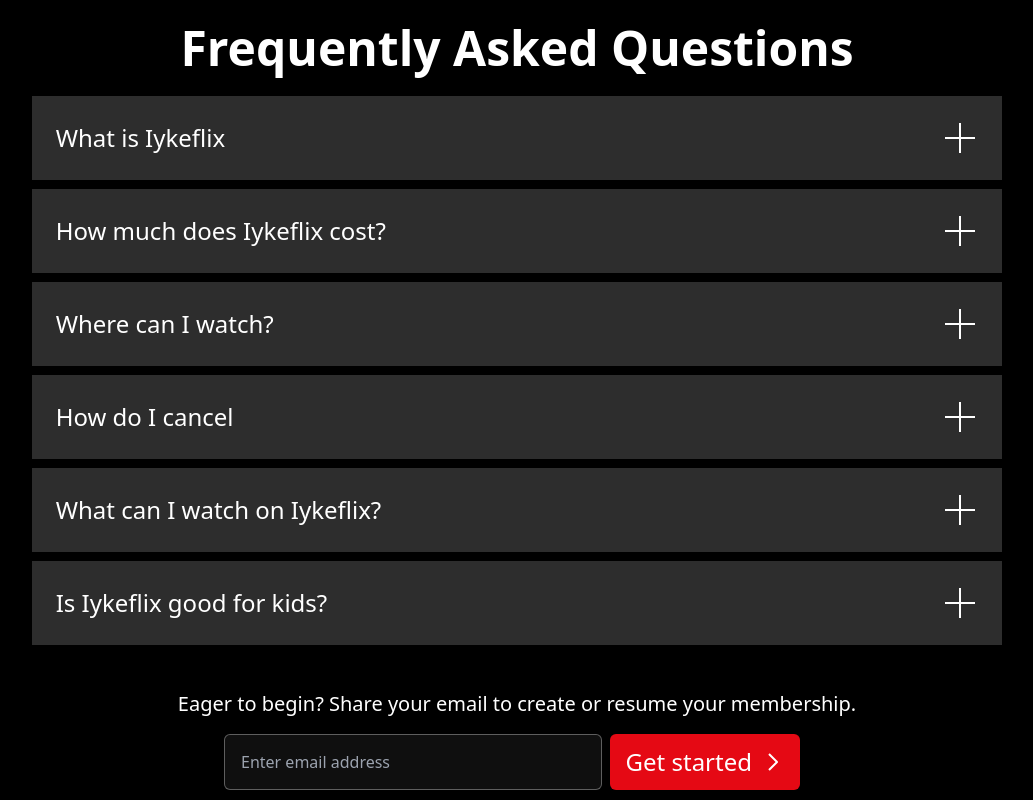
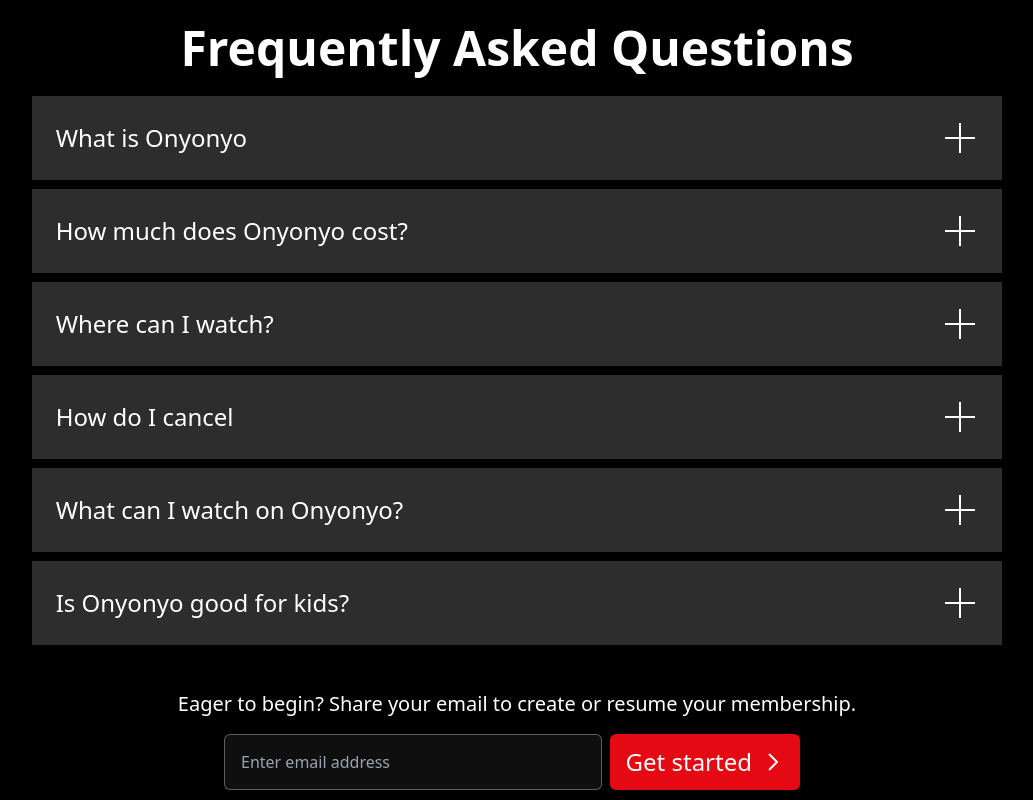
Before and after one commit to ikembakwem/myflix, a Next.js app: page / in a window 1280 px wide. Shown: the part 4000-4800 px from the top of the page, without its empty margins (123-1156 px from the left). Built offline with nearby package versions, Linux system fonts and the light colour scheme.

Commit message:
Add final copy to FAQs, footer sections

```diff
--- a/components/faq-section.tsx
+++ b/components/faq-section.tsx
@@ -3,34 +3,34 @@
 
 const faqData: DropdownData[] = [
   {
-    title: "What is Iykeflix",
-    desc: "Iykeflix is a streaming service that offers a wide variety of award-winning TV shows, movies, anime, documentaries, and more on thousands of internet-connected devices.",
+    title: "What is Onyonyo",
+    desc: "Onyonyo is a streaming service where you can watch as much as you want, whenever you want without a single commercial – all for one low monthly price. There's always something new to discover and new TV shows and movies are added every week!",
     extDesc:
-      "You can watch as much as you want, whenever you want without a single commercial &arr; all for one low monthly price. There's always something new to discover and new TV shows and movies are added every week!",
+      "Onyonyo provides an extensive range of acclaimed TV shows, films, anime, documentaries, and more on numerous internet-connected devices. Enjoy unlimited viewing, free from commercials, all at an affordable monthly rate. Explore a constant stream of new content, with fresh TV shows and movies added each week!",
   },
   {
-    title: "How much does Iykeflix cost?",
-    desc: "Watch Iykeflix on your smartphone, tablet, Smart TV, laptop, or streaming device, all for one fixed monthly fee. Plans range from ₦1,200 to ₦4,400 a month. No extra costs, no contracts.",
+    title: "How much does Onyonyo cost?",
+    desc: "View Onyonyo on your smartphone, tablet, Smart TV, laptop, or streaming device, all under a single, fixed monthly fee. Plans start from ₦1,200 to ₦4,400 per month. No hidden expenses, no commitments.",
   },
   {
     title: "Where can I watch?",
-    desc: "Watch anywhere, anytime. Sign in with your Iykeflix account to watch instantly on the web at Iykeflix.com from your personal computer or on any internet-connected device that offers the Iykeflix app, including smart TVs, smartphones, tablets, streaming media players and game consoles.",
+    desc: "Watch anytime, anywhere. Log in to your Onyonyo account to instantly stream on the web at netflix.com from your computer or any internet-connected device with the Onyonyo app, like smart TVs, smartphones, tablets, streaming media players, and game consoles.",
     extDesc:
-      "You can also download your favorite shows with the iOS, Android, or Windows 10 app. Use downloads to watch while you're on the go and without an internet connection. Take Iykeflix with you anywhere.",
+      "Download your preferred shows with the iOS, Android, or Windows 10 app. Utilize downloads for on-the-go viewing without an internet connection. Carry Onyonyo with you everywhere.",
   },
   {
     title: "How do I cancel",
-    desc: "Iykeflix is flexible. There are no pesky contracts and no commitments. You can easily cancel your account online in two clicks. There are no cancellation fees – start or stop your account anytime.",
+    desc: "Onyonyo offers flexibility with no bothersome contracts or commitments. Easily cancel your account online in just two clicks, and there are no cancellation fees. Start or stop your account anytime hassle-free.",
   },
   {
-    title: "What can I watch on Iykeflix?",
-    desc: "Iykeflix has an extensive library of feature films, documentaries, TV shows, anime, award-winning Iykeflix originals, and more. Watch as much as you want, anytime you want.",
+    title: "What can I watch on Onyonyo?",
+    desc: "Onyonyo boasts a vast library featuring films, documentaries, TV shows, anime, award-winning Onyonyo originals, and more. Enjoy unlimited viewing at your convenience, whenever you desire.",
   },
   {
-    title: "Is Iykeflix good for kids?",
-    desc: "The Iykeflix Kids experience is included in your membership to give parents control while kids enjoy family-friendly TV shows and movies in their own space.",
+    title: "Is Onyonyo good for kids?",
+    desc: "Kids profiles come with PIN-protected parental controls that let you restrict the maturity rating of content kids can watch and block specific titles you don’t want kids to see.",
     extDesc:
-      "Kids profiles come with PIN-protected parental controls that let you restrict the maturity rating of content kids can watch and block specific titles you don’t want kids to see.",
+      "Kids' profiles feature PIN-protected parental controls, allowing you to limit the maturity rating of content and block specific titles you don't want kids to access.",
   },
 ];
 
--- a/components/footer.tsx
+++ b/components/footer.tsx
@@ -42,7 +42,7 @@
             </div>
           </div>
           <div className="shrink-0 basis-full mt-4 pt-4 text-base font-light border-t border-lightGray">
-            Iykeflix &copy; {new Date().getFullYear()}
+            Onyonyo &copy; {new Date().getFullYear()}
           </div>
         </div>
       </div>
--- a/package.json
+++ b/package.json
@@ -1,5 +1,5 @@
 {
-  "name": "New Next App",
+  "name": "Onyonyo",
   "version": "0.1.0",
   "private": true,
   "scripts": {
```
Also changed, not shown: 1 other file (tests, documents, lock files or other folders).
